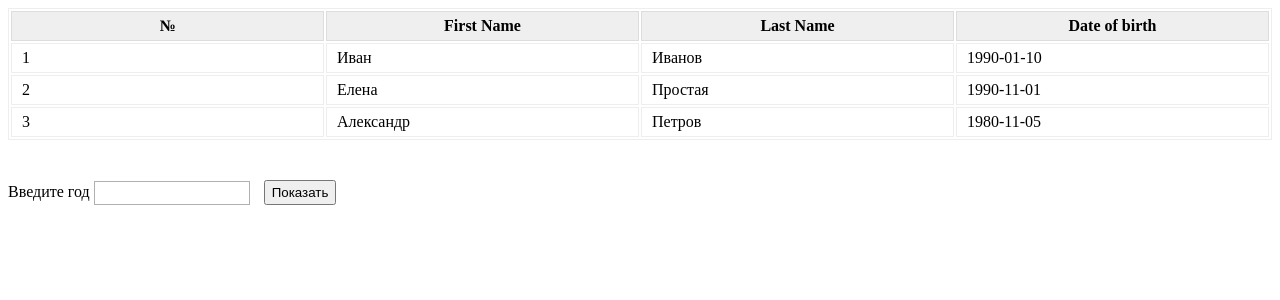
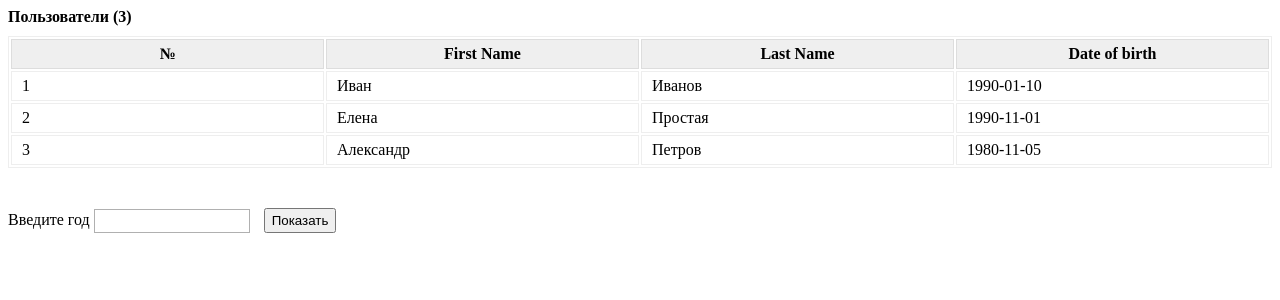
Before and after one commit to allsv07/fp, a PHP site: page / in a window 1280 px wide. Shown: the top 300 px of the page. Run offline with PHP 8.4, Linux system fonts and the light colour scheme; data comes from the database, SQL or seed files in the repository.

Commit message:
count user

```diff
--- a/index.php
+++ b/index.php
@@ -24,7 +24,8 @@ if (isset($_POST['btn_birth'])) {
     <title>user</title>
 </head>
 <body>
-
+<? $count = $result->rowCount(); ?>
+<span class="count_user">Пользователи (<?=$count?>)</span>
 <table>
     <th>№</th>
     <th>First Name</th>
--- a/style/style.css
+++ b/style/style.css
@@ -37,3 +37,10 @@ table td {
     height: 25px;
     margin-left: 10px;
 }
+
+.count_user {
+    display: block;
+    margin-bottom: 10px;
+    font-size: 16px;
+    font-weight: 600;
+}
```
